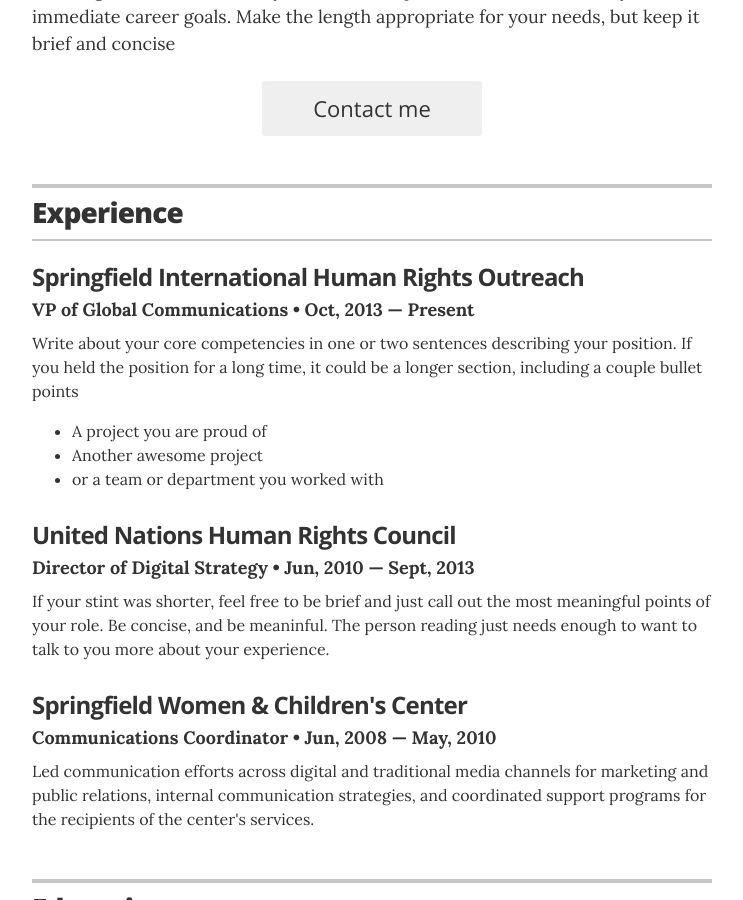
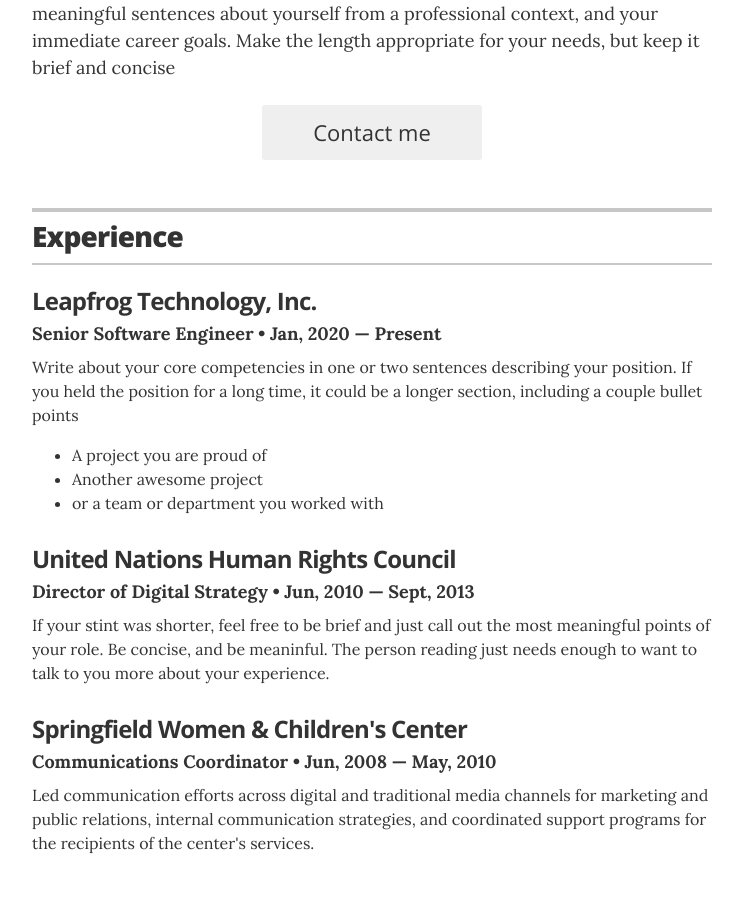
Before and after one commit to lighttt/manishtuladhar, a Jekyll site: the page built from index.html, in a window 1280 px wide and 900 px high, scrolled down 337 px. Shown: the whole window, without its empty margins (268-1011 px from the left). Built offline with Jekyll 4.4.1, drawn with Linux system fonts in a browser that asks for light colours.

```diff
--- a/_data/experience.yml
+++ b/_data/experience.yml
@@ -1,8 +1,8 @@
 # Jobs
-# VP of Global Communications
-- company: Springfield International Human Rights Outreach
-  position: VP of Global Communications
-  duration: Oct, 2013 &mdash; Present
+# Senior Software Engineer
+- company: Leapfrog Technology, Inc.
+  position: Senior Software Engineer
+  duration: Jan, 2020 &mdash; Present
   summary: Write about your core competencies in one or two sentences describing your position. If you held the position for a long time, it could be a longer section, including a couple bullet points	<ul class="resume-item-list"><li>A project you are proud of</li><li>Another awesome project</li><li>or a team or department you worked with</li></ul>
 
 # Director of Digital Stratgy
```
Also changed, not shown: README.md, images/avatar.jpg, 1 other file.
